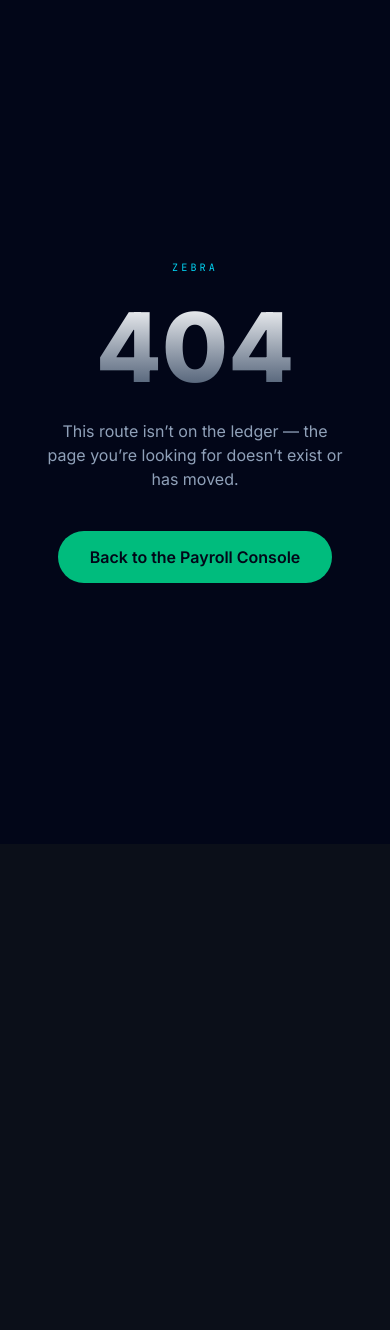
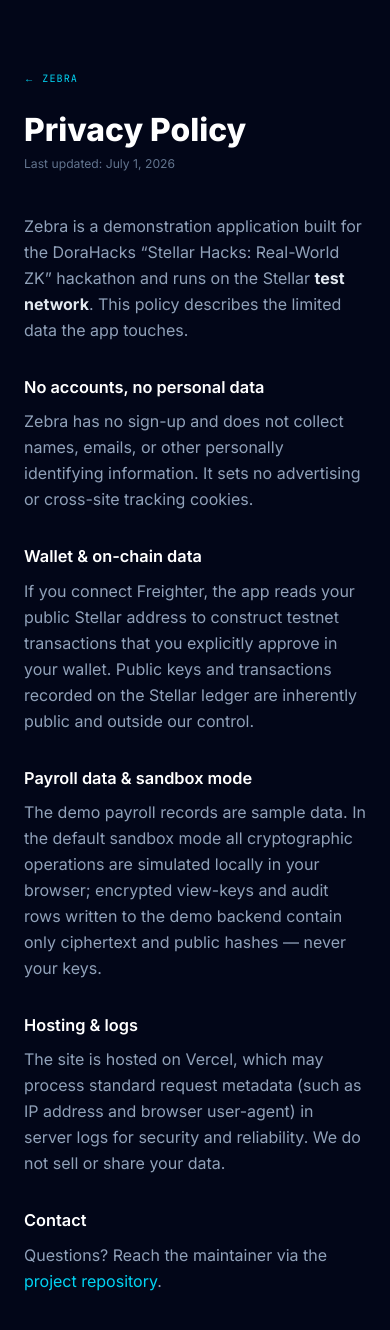
Before and after one commit to edycutjong/zebra, a Next.js app: page /privacy in a window 390 px wide. Before the commit this address had no page. Shown: the top 1330 px of the page. Before the commit the page ends 844 px from the top, so only its background shows below. Built offline with nearby package versions, Linux system fonts and the light colour scheme.

Commit message:
feat(legal): Privacy & Terms pages; fix mobile nav overflow
Real /privacy and /terms routes + footer links. Make the header/nav flex-wrap so the HOME/CFO/AUDITOR switcher wraps instead of overflowing at ~390px (labels unchanged). Point the footer GitHub link at the actual repo.

```diff
--- a/src/app/page.tsx
+++ b/src/app/page.tsx
@@ -3,6 +3,7 @@
 import React, { useState, useEffect } from "react";
 import { triggerConfetti } from "../lib/confetti";
 import { supabase } from "../lib/supabase";
+import Link from "next/link";
 
 // Type definitions
 interface PayrollAudit {
@@ -416,7 +417,7 @@ export default function Home() {
 
       {/* Sticky Navigation */}
       <header className="sticky top-0 z-40 w-full border-b border-slate-800 bg-slate-950/80 backdrop-blur-md">
-        <div className="max-w-7xl mx-auto px-6 h-16 flex items-center justify-between">
+        <div className="max-w-7xl mx-auto px-6 py-3 md:py-0 md:h-16 flex flex-wrap md:flex-nowrap items-center justify-between gap-x-4 gap-y-3">
           <div
             className="flex items-center gap-3 cursor-pointer"
             onClick={() => setCurrentView("landing")}
@@ -431,7 +432,7 @@ export default function Home() {
             </span>
           </div>
 
-          <nav className="flex items-center gap-6">
+          <nav className="flex flex-wrap items-center gap-x-4 gap-y-2 md:gap-6">
             <button
               onClick={() => setCurrentView("landing")}
               className={`font-mono text-sm tracking-wide transition ${currentView === "landing" ? "text-cyan-400" : "text-slate-400 hover:text-white"}`}
@@ -1014,9 +1015,9 @@ export default function Home() {
       <footer className="border-t border-slate-900 py-8 bg-slate-950/90 z-10">
         <div className="max-w-7xl mx-auto px-6 flex flex-col md:flex-row justify-between items-center gap-4 text-xs font-mono text-slate-500">
           <span>ZEBRA // STELLAR REAL-WORLD ZK HACKATHON</span>
-          <div className="flex gap-6">
+          <div className="flex flex-wrap justify-center gap-x-6 gap-y-2">
             <a
-              href="https://github.com"
+              href="https://github.com/edycutjong/zebra"
               target="_blank"
               rel="noreferrer"
               className="hover:text-white transition"
@@ -1031,6 +1032,12 @@ export default function Home() {
             >
               STELLAR NETWORK
             </a>
+            <Link href="/privacy" className="hover:text-white transition">
+              PRIVACY
+            </Link>
+            <Link href="/terms" className="hover:text-white transition">
+              TERMS
+            </Link>
           </div>
         </div>
       </footer>
--- /dev/null
+++ b/src/app/privacy/page.tsx
@@ -0,0 +1,100 @@
+import type { Metadata } from "next";
+import Link from "next/link";
+
+export const metadata: Metadata = {
+  title: "Privacy Policy — Zebra",
+};
+
+export default function PrivacyPolicy() {
+  return (
+    <main className="min-h-screen bg-slate-950 text-slate-300 px-6 py-16">
+      <div className="max-w-3xl mx-auto">
+        <Link
+          href="/"
+          className="font-mono text-xs tracking-widest text-cyan-400 hover:text-cyan-300 uppercase"
+        >
+          ← Zebra
+        </Link>
+        <h1 className="text-4xl md:text-5xl font-extrabold text-white mt-6 mb-2">
+          Privacy Policy
+        </h1>
+        <p className="text-slate-500 text-sm mb-10">
+          Last updated: July 1, 2026
+        </p>
+
+        <div className="space-y-8 leading-relaxed text-slate-400">
+          <p>
+            Zebra is a demonstration application built for the DoraHacks
+            &ldquo;Stellar Hacks: Real-World ZK&rdquo; hackathon and runs on the
+            Stellar <strong className="text-slate-200">test network</strong>.
+            This policy describes the limited data the app touches.
+          </p>
+
+          <section>
+            <h2 className="text-white font-semibold text-lg mb-2">
+              No accounts, no personal data
+            </h2>
+            <p>
+              Zebra has no sign-up and does not collect names, emails, or other
+              personally identifying information. It sets no advertising or
+              cross-site tracking cookies.
+            </p>
+          </section>
+
+          <section>
+            <h2 className="text-white font-semibold text-lg mb-2">
+              Wallet &amp; on-chain data
+            </h2>
+            <p>
+              If you connect Freighter, the app reads your public Stellar
+              address to construct testnet transactions that you explicitly
+              approve in your wallet. Public keys and transactions recorded on
+              the Stellar ledger are inherently public and outside our control.
+            </p>
+          </section>
+
+          <section>
+            <h2 className="text-white font-semibold text-lg mb-2">
+              Payroll data &amp; sandbox mode
+            </h2>
+            <p>
+              The demo payroll records are sample data. In the default sandbox
+              mode all cryptographic operations are simulated locally in your
+              browser; encrypted view-keys and audit rows written to the demo
+              backend contain only ciphertext and public hashes — never your
+              keys.
+            </p>
+          </section>
+
+          <section>
+            <h2 className="text-white font-semibold text-lg mb-2">
+              Hosting &amp; logs
+            </h2>
+            <p>
+              The site is hosted on Vercel, which may process standard request
+              metadata (such as IP address and browser user-agent) in server
+              logs for security and reliability. We do not sell or share your
+              data.
+            </p>
+          </section>
+
+          <section>
+            <h2 className="text-white font-semibold text-lg mb-2">Contact</h2>
+            <p>
+              Questions? Reach the maintainer via the{" "}
+              <a
+                href="https://github.com/edycutjong/zebra"
+                target="_blank"
+                rel="noopener noreferrer"
+                className="text-cyan-400 hover:text-cyan-300"
+              >
+                project repository
+              </a>
+              .
+            </p>
+          </section>
+        </div>
+      </div>
+    </main>
+  );
+}
--- /dev/null
+++ b/src/app/terms/page.tsx
@@ -0,0 +1,108 @@
+import type { Metadata } from "next";
+import Link from "next/link";
+
+export const metadata: Metadata = {
+  title: "Terms of Use — Zebra",
+};
+
+export default function TermsOfUse() {
+  return (
+    <main className="min-h-screen bg-slate-950 text-slate-300 px-6 py-16">
+      <div className="max-w-3xl mx-auto">
+        <Link
+          href="/"
+          className="font-mono text-xs tracking-widest text-cyan-400 hover:text-cyan-300 uppercase"
+        >
+          ← Zebra
+        </Link>
+        <h1 className="text-4xl md:text-5xl font-extrabold text-white mt-6 mb-2">
+          Terms of Use
+        </h1>
+        <p className="text-slate-500 text-sm mb-10">
+          Last updated: July 1, 2026
+        </p>
+
+        <div className="space-y-8 leading-relaxed text-slate-400">
+          <p>
+            By using Zebra you agree to these terms. If you do not agree, please
+            do not use the app.
+          </p>
+
+          <section>
+            <h2 className="text-white font-semibold text-lg mb-2">
+              Demonstration software
+            </h2>
+            <p>
+              Zebra is an experimental demo built for a hackathon and operates
+              on the Stellar test network. It is not a production financial
+              product or service.
+            </p>
+          </section>
+
+          <section>
+            <h2 className="text-white font-semibold text-lg mb-2">
+              Testnet only — no real value
+            </h2>
+            <p>
+              All activity occurs on Stellar Testnet. Tokens, payroll amounts,
+              and balances have no monetary value and cannot be redeemed for
+              anything.
+            </p>
+          </section>
+
+          <section>
+            <h2 className="text-white font-semibold text-lg mb-2">
+              No warranty
+            </h2>
+            <p>
+              The app is provided &ldquo;as is&rdquo; and &ldquo;as
+              available&rdquo;, without warranties of any kind. We do not
+              guarantee it is error-free, secure, or continuously available.
+            </p>
+          </section>
+
+          <section>
+            <h2 className="text-white font-semibold text-lg mb-2">
+              Not financial or legal advice
+            </h2>
+            <p>
+              Nothing here constitutes financial, legal, tax, or compliance
+              advice. The payroll and audit features are demonstrations of a
+              technical pattern, not a regulated service.
+            </p>
+          </section>
+
+          <section>
+            <h2 className="text-white font-semibold text-lg mb-2">
+              Your responsibility
+            </h2>
+            <p>
+              You are solely responsible for your wallet, keys, and any
+              transactions you sign. To the maximum extent permitted by law, the
+              authors are not liable for any damages arising from use of the
+              app.
+            </p>
+          </section>
+
+          <section>
+            <h2 className="text-white font-semibold text-lg mb-2">
+              Open source
+            </h2>
+            <p>
+              Source code is available in the{" "}
+              <a
+                href="https://github.com/edycutjong/zebra"
+                target="_blank"
+                rel="noopener noreferrer"
+                className="text-cyan-400 hover:text-cyan-300"
+              >
+                project repository
+              </a>{" "}
+              under its stated license.
+            </p>
+          </section>
+        </div>
+      </div>
+    </main>
+  );
+}
```
